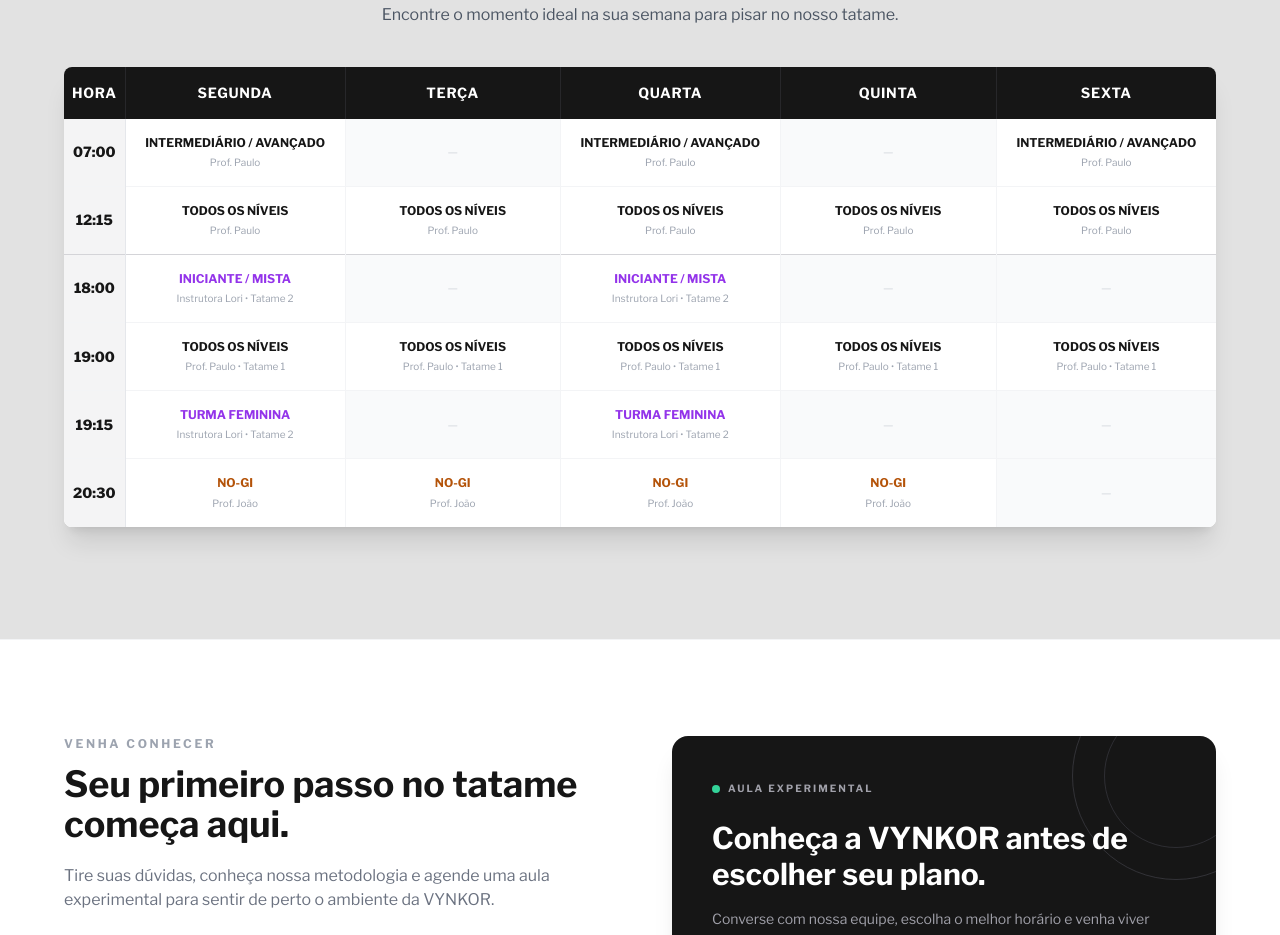
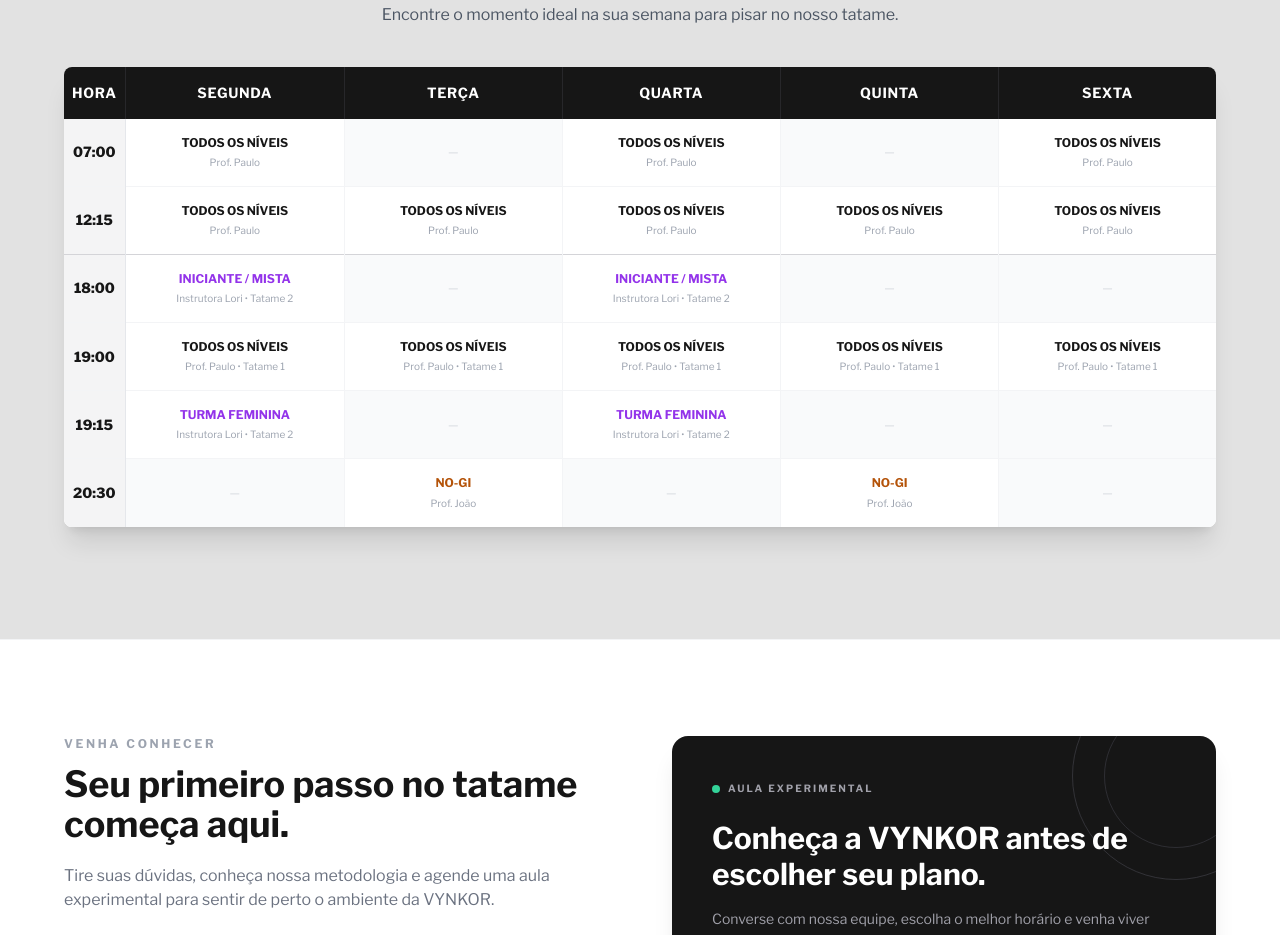
Before and after one commit to vynkorjiu/vynkor, a website: page index.html in a window 1280 px wide. Shown: the part 4649-5584 px from the top of the page. Drawn offline with nearby package versions, Linux system fonts and the light colour scheme.

Commit message:
Update No-Gi days and morning class levels

```diff
--- a/index.html
+++ b/index.html
@@ -531,11 +531,11 @@
                     <tbody class="text-xs font-bold uppercase text-vynkor-dark bg-white">
                         <tr class="border-b border-gray-100">
                             <td class="py-4 px-2 bg-zinc-100 font-black border-r border-gray-200 text-sm">07:00</td>
-                            <td class="schedule-cell"><span class="schedule-title">Intermediário / Avançado</span><span class="schedule-teacher">Prof. Paulo</span></td>
+                            <td class="schedule-cell"><span class="schedule-title">Todos os Níveis</span><span class="schedule-teacher">Prof. Paulo</span></td>
                             <td class="schedule-empty">—</td>
-                            <td class="schedule-cell"><span class="schedule-title">Intermediário / Avançado</span><span class="schedule-teacher">Prof. Paulo</span></td>
+                            <td class="schedule-cell"><span class="schedule-title">Todos os Níveis</span><span class="schedule-teacher">Prof. Paulo</span></td>
                             <td class="schedule-empty">—</td>
-                            <td class="schedule-cell last:border-r-0"><span class="schedule-title">Intermediário / Avançado</span><span class="schedule-teacher">Prof. Paulo</span></td>
+                            <td class="schedule-cell last:border-r-0"><span class="schedule-title">Todos os Níveis</span><span class="schedule-teacher">Prof. Paulo</span></td>
                         </tr>
 
                         <tr class="border-b border-zinc-300">
@@ -576,9 +576,9 @@
 
                         <tr>
                             <td class="py-4 px-2 bg-zinc-100 font-black border-r border-gray-200 text-sm">20:30</td>
+                            <td class="schedule-empty">—</td>
                             <td class="schedule-cell"><span class="schedule-title text-amber-700">No-Gi</span><span class="schedule-teacher">Prof. João</span></td>
-                            <td class="schedule-cell"><span class="schedule-title text-amber-700">No-Gi</span><span class="schedule-teacher">Prof. João</span></td>
-                            <td class="schedule-cell"><span class="schedule-title text-amber-700">No-Gi</span><span class="schedule-teacher">Prof. João</span></td>
+                            <td class="schedule-empty">—</td>
                             <td class="schedule-cell"><span class="schedule-title text-amber-700">No-Gi</span><span class="schedule-teacher">Prof. João</span></td>
                             <td class="schedule-empty last:border-r-0">—</td>
                         </tr>
@@ -779,12 +779,11 @@
         /* ========================================== */
         const scheduleData = {
             seg: [
-                { time: "07:00", title: "Intermediário / Avançado", teacher: "Prof. Paulo", variant: "dark" },
+                { time: "07:00", title: "Todos os Níveis", teacher: "Prof. Paulo", variant: "dark" },
                 { time: "12:15", title: "Todos os Níveis", teacher: "Prof. Paulo", variant: "dark" },
                 { time: "18:00", title: "Iniciante / Mista", teacher: "Instrutora Lori • Tatame 2", variant: "purple" },
                 { time: "19:00", title: "Todos os Níveis", teacher: "Prof. Paulo • Tatame 1", variant: "dark" },
-                { time: "19:15", title: "Turma Feminina", teacher: "Instrutora Lori • Tatame 2", variant: "purple" },
-                { time: "20:30", title: "No-Gi", teacher: "Prof. João", variant: "amber" }
+                { time: "19:15", title: "Turma Feminina", teacher: "Instrutora Lori • Tatame 2", variant: "purple" }
             ],
             ter: [
                 { time: "12:15", title: "Todos os Níveis", teacher: "Prof. Paulo", variant: "dark" },
@@ -792,12 +791,11 @@
                 { time: "20:30", title: "No-Gi", teacher: "Prof. João", variant: "amber" }
             ],
             qua: [
-                { time: "07:00", title: "Intermediário / Avançado", teacher: "Prof. Paulo", variant: "dark" },
+                { time: "07:00", title: "Todos os Níveis", teacher: "Prof. Paulo", variant: "dark" },
                 { time: "12:15", title: "Todos os Níveis", teacher: "Prof. Paulo", variant: "dark" },
                 { time: "18:00", title: "Iniciante / Mista", teacher: "Instrutora Lori • Tatame 2", variant: "purple" },
                 { time: "19:00", title: "Todos os Níveis", teacher: "Prof. Paulo • Tatame 1", variant: "dark" },
-                { time: "19:15", title: "Turma Feminina", teacher: "Instrutora Lori • Tatame 2", variant: "purple" },
-                { time: "20:30", title: "No-Gi", teacher: "Prof. João", variant: "amber" }
+                { time: "19:15", title: "Turma Feminina", teacher: "Instrutora Lori • Tatame 2", variant: "purple" }
             ],
             qui: [
                 { time: "12:15", title: "Todos os Níveis", teacher: "Prof. Paulo", variant: "dark" },
@@ -805,7 +803,7 @@
                 { time: "20:30", title: "No-Gi", teacher: "Prof. João", variant: "amber" }
             ],
             sex: [
-                { time: "07:00", title: "Intermediário / Avançado", teacher: "Prof. Paulo", variant: "dark" },
+                { time: "07:00", title: "Todos os Níveis", teacher: "Prof. Paulo", variant: "dark" },
                 { time: "12:15", title: "Todos os Níveis", teacher: "Prof. Paulo", variant: "dark" },
                 { time: "19:00", title: "Todos os Níveis", teacher: "Prof. Paulo • Tatame 1", variant: "dark" }
             ]
@@ -1024,7 +1022,7 @@
             }
             if (val.includes('horário') || val.includes('grade') || val.includes('aula') || val.includes('treino')) {
                 return {
-                    text: "Temos turmas Intermediário / Avançado às 7h nas segundas, quartas e sextas; e Todos os Níveis às 12h15 e às 19h, de segunda a sexta, com o Prof. Paulo. A turma Iniciante / Mista da Lori acontece às segundas e quartas às 18h, e a Turma Feminina às 19h15, ambas no Tatame 2. O No-Gi ocorre de segunda a quinta às 20h30 com o Prof. João. Quer agendar uma aula experimental?",
+                    text: "Temos turmas Todos os Níveis às 7h nas segundas, quartas e sextas; e Todos os Níveis às 12h15 e às 19h, de segunda a sexta, com o Prof. Paulo. A turma Iniciante / Mista da Lori acontece às segundas e quartas às 18h, e a Turma Feminina às 19h15, ambas no Tatame 2. O No-Gi ocorre às terças e quintas às 20h30 com o Prof. João. Quer agendar uma aula experimental?",
                     showWhatsAppButton: false,
                     awaitingWhatsAppConfirmation: true
                 };
@@ -1052,7 +1050,7 @@
             }
             if (val.includes('no-gi') || val.includes('sem kimono')) {
                 return {
-                    text: "Sim! O No-Gi acontece de segunda a quinta, às 20h30, com o Prof. João Borowski. É um treino dinâmico, sem kimono, focado em controle, movimentação e finalizações.",
+                    text: "Sim! O No-Gi acontece às terças e quintas, às 20h30, com o Prof. João Borowski. É um treino dinâmico, sem kimono, focado em controle, movimentação e finalizações.",
                     showWhatsAppButton: false,
                     awaitingWhatsAppConfirmation: false
                 };
```
